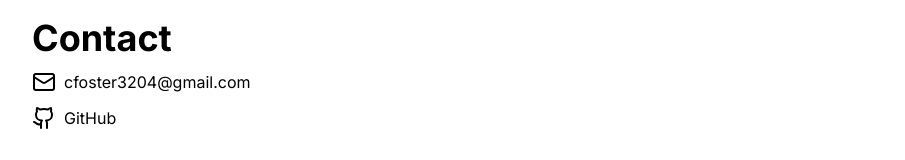
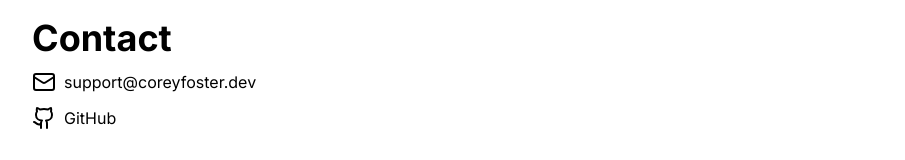
Before and after one commit to cfoster5/portfolio, a Next.js app: page / in a window 1280 px wide. Shown: the part 1366-1526 px from the top of the page, without its empty margins (48-953 px from the left). Built offline with nearby package versions, Linux system fonts and the light colour scheme.

Commit message:
feat: update contact email

```diff
--- a/app/page.tsx
+++ b/app/page.tsx
@@ -76,11 +76,11 @@ const Home: NextPage = () => {
           <div className="mt-6 flex flex-col gap-3">
             <h2 className="text-4xl font-bold">Contact</h2>
             <Link
-              href="mailto:cfoster3204@gmail.com"
+            href="mailto:support@coreyfoster.dev"
               className="flex items-center hover:underline"
             >
               <Mail />
-              <span className="ml-2">cfoster3204@gmail.com</span>
+            <span className="ml-2">support@coreyfoster.dev</span>
             </Link>
             <Link
               href="https://github.com/cfoster5"
```
